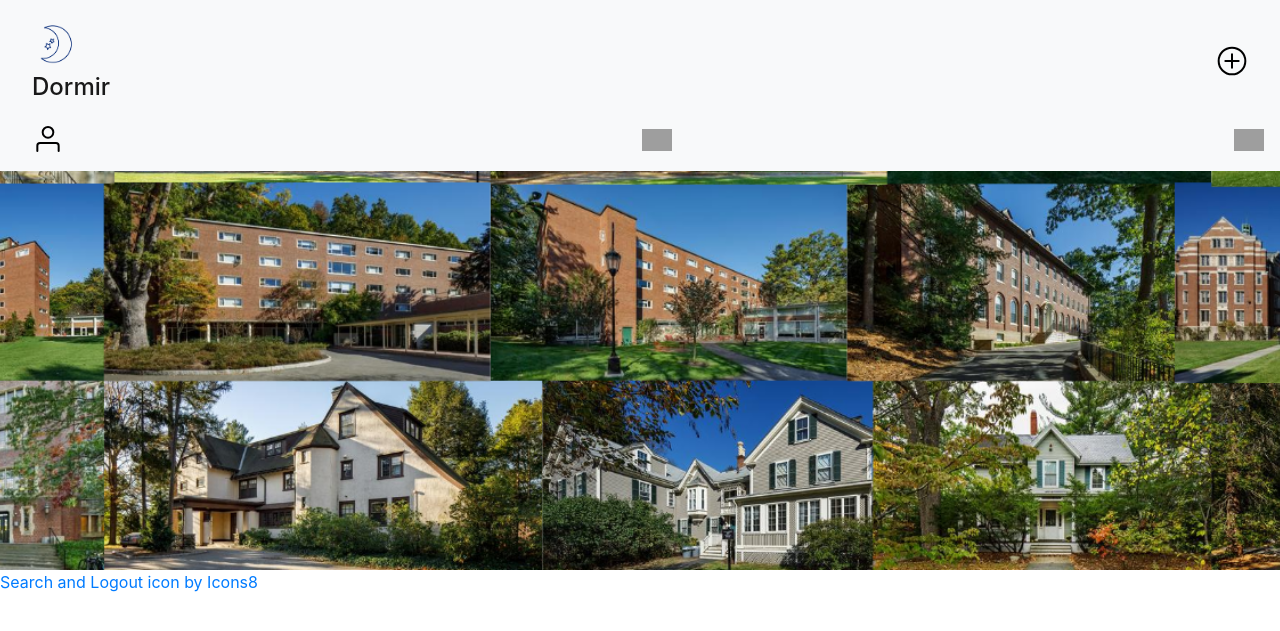
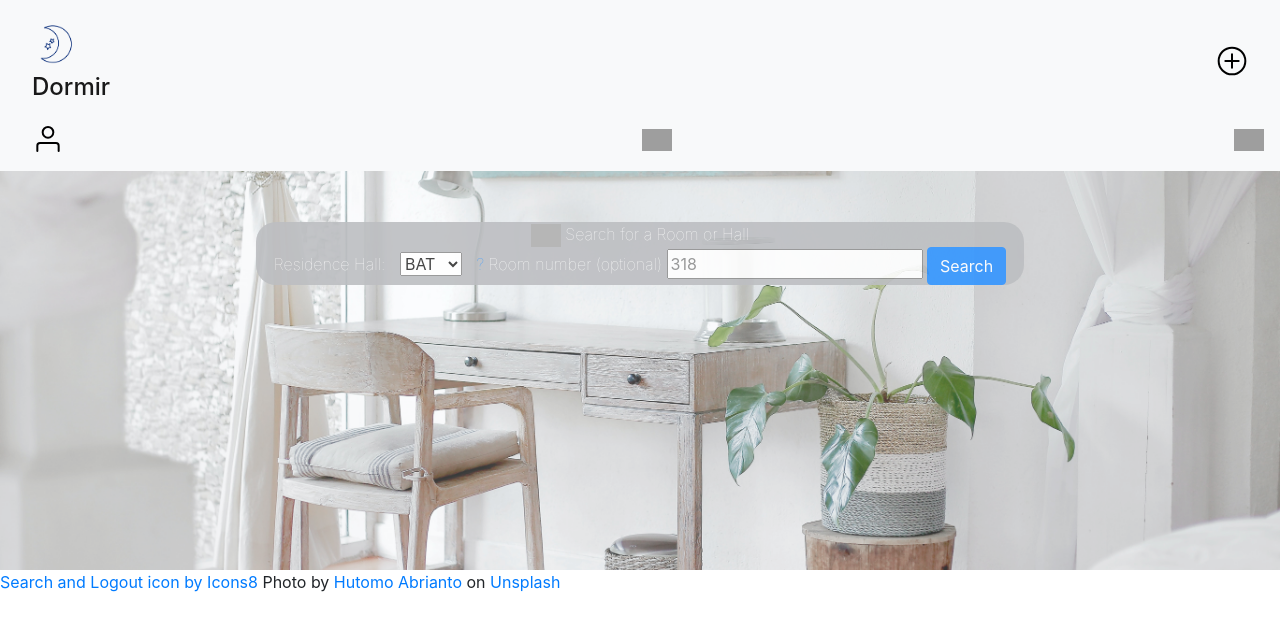
Before and after one commit to rachn313/Dormir, a Flask app: page / in a window 1280 px wide. Shown: the top 631 px of the page. Run offline with Flask 2, Linux system fonts and the light colour scheme; some libraries are stand-ins or nearby versions; grey boxes are pictures that could not be loaded.

Commit message:
new hero, search bar attempt on home page

```diff
--- a/templates/home.html
+++ b/templates/home.html
@@ -8,7 +8,7 @@
 {% endblock %}
 
 {% block content %}
-<div class="y-container homepage-hero" style="background-image: url(static/img/hero.png);">
+<div class="y-container homepage-hero" style="background-image: url(static/img/cooldesk.jpg);">
     <div class="y-container_content">
 
    <!-- <div class="hero-header js-main-header">
@@ -29,11 +29,47 @@
         </div>
         <div>
            <!-- input search bar -->
+
+        <div class="home-search">
+            <div class="title">
+            <img src="https://img.icons8.com/ios/50/000000/search--v1.png" style="width: 30px; position:relative;"/>  Search for a Room or Hall </div>
+    <form id="search-form" method=POST action="{{url_for('search')}}">
+        <label for="Hall"> Residence Hall:
+            <select class="required" name="rCode" style="margin-left: 10px;">
+                <option value="BAT" name="rCode">BAT</option>
+                <option value="BEB" name="rCode">BEB</option>
+                <option value="CAS" name="rCode">CAS</option>
+                <option value="CAS" name="rCode">CAZ</option>
+                <option value="CLA" name="rCode">CLA</option>
+                <option value="DAV" name="rCode">DAV</option>
+                <option value="DOW" name="rCode">DOW</option>
+                <option value="FRE" name="rCode">FRE</option>
+                <option value="FRH" name="rCode">FRH</option>
+                <option value="HEM" name="rCode">HEM</option>
+                <option value="INS" name="rCode">INS</option>
+                <option value="LAK" name="rCode">LAK</option>
+                <option value="MCA" name="rCode">MCA</option>
+                <option value="MUN" name="rCode">MUN</option>
+                <option value="ORC" name="rCode">ORC</option>
+                <option value="POM" name="rCode">POM</option>
+                <option value="SEV" name="rCode">SEV</option>
+                <option value="SHA" name="rCode">SHA</option>
+                <option value="STO" name="rCode">STO</option>
+                <option value="TCE" name="rCode">TCE</option>
+                <option value="TCW" name="rCode">TCW</option>
+            </select>
+        </label>
+
+        <a style="margin-left: 10px" class= "help" href=" " title="CAS = spanish house, FRH = french house, INS = instead, HEM = hemlock apartments, ORC = orchid apartments, LAK = Lake House, CAS = Casa Cervantes" style="background-color:#FFFFFF;color: blue;text-decoration:none">?</a>
+
+         Room number (optional) <input id="roomnumber" placeholder="318" name="rNum">
+    <!--     <button id="searchbutton" type="submit" name="submit" value="Search">Search</button>
+     -->
+     <button type="button submit" class="btn btn-primary">Search</button>
+    </form>
+    </div> <!-- end searchform -->
+
         </div>
-
-
-
-
 
             </div>
 
@@ -49,7 +85,30 @@
 
 <footer>
   <a href="https://icons8.com/icon/132/search">Search and Logout icon by Icons8</a>
+  <span>Photo by <a href="https://unsplash.com/@hutomoabrianto?utm_source=unsplash&amp;utm_medium=referral&amp;utm_content=creditCopyText">Hutomo Abrianto</a> on <a href="https://unsplash.com/s/photos/bedroom?utm_source=unsplash&amp;utm_medium=referral&amp;utm_content=creditCopyText">Unsplash</a></span>
 </footer>
+
+<style>
+    .home-search{
+        margin-top:15%;
+        margin-right:20%;
+        margin-left:20%;
+        margin-bottom:20%;
+        text-align:center;
+        color:white;
+        font-weight:120;
+        background-color:#adafb3;
+        opacity:90%;
+        border-radius: 20px;
+    }
+.homepage-hero{
+    opacity:80%;
+}
+
+
+
+
+</style>
 
 
 {% endblock %}
--- a/templates/nav.html
+++ b/templates/nav.html
@@ -24,10 +24,8 @@
             <a class="navbar" id = "modal" data-toggle="modal" data-target="#upload-modal" aria-label="upload"><svg style="margin-left: 1000px;" width="32" height="32" viewBox="0 0 24 24" fill="none" xmlns="http://www.w3.org/2000/svg"><path d="M12 7V17M7 12H17" stroke="#000" stroke-width="1.5" stroke-linecap="round" stroke-linejoin="round"></path><circle cx="12" cy="12" r="10" stroke="#000" stroke-width="1.5" stroke-linecap="round" stroke-linejoin="round"></circle></svg></a>
             <a class="navbar" href="{{url_for('profile')}}" aria-label="profile"><svg width="32" height="32" viewBox="0 0 24 24" fill="none" xmlns="http://www.w3.org/2000/svg"><circle cx="12" cy="7" r="4" stroke="#000" stroke-width="1.5" stroke-linecap="round" stroke-linejoin="round"></circle><path d="M4 21V17C4 15.8954 4.89543 15 6 15H18C19.1046 15 20 15.8954 20 17V21" stroke="#000" stroke-width="1.5" stroke-linecap="round" stroke-linejoin="round"></path></svg></a>
             <a href= "" aria-label="logout"> <img src="https://img.icons8.com/ios/50/000000/exit.png" style="width: 30px;"/>
-            <a href= "{{url_for('searchHome')}}" aria-label="search"> <img src="https://img.icons8.com/ios/50/000000/search--v1.png" style="width: 30px;"/>
+            <a href= "{{url_for('searchHome')}}" aria-label="search"> <img src="https://img.icons8.com/ios/50/000000/search--v1.png" style="width: 30px;"/></a>
 
-
-        </a>
         </nav>
         <!-- UPLOAD FORM -->
      <div class="modal fade" id="upload-modal" tabindex="-1" role="dialog" aria-labelledby="exampleModalLabel" aria-hidden="true">
```
Also changed, not shown: static/img/cooldesk.jpg (added).
